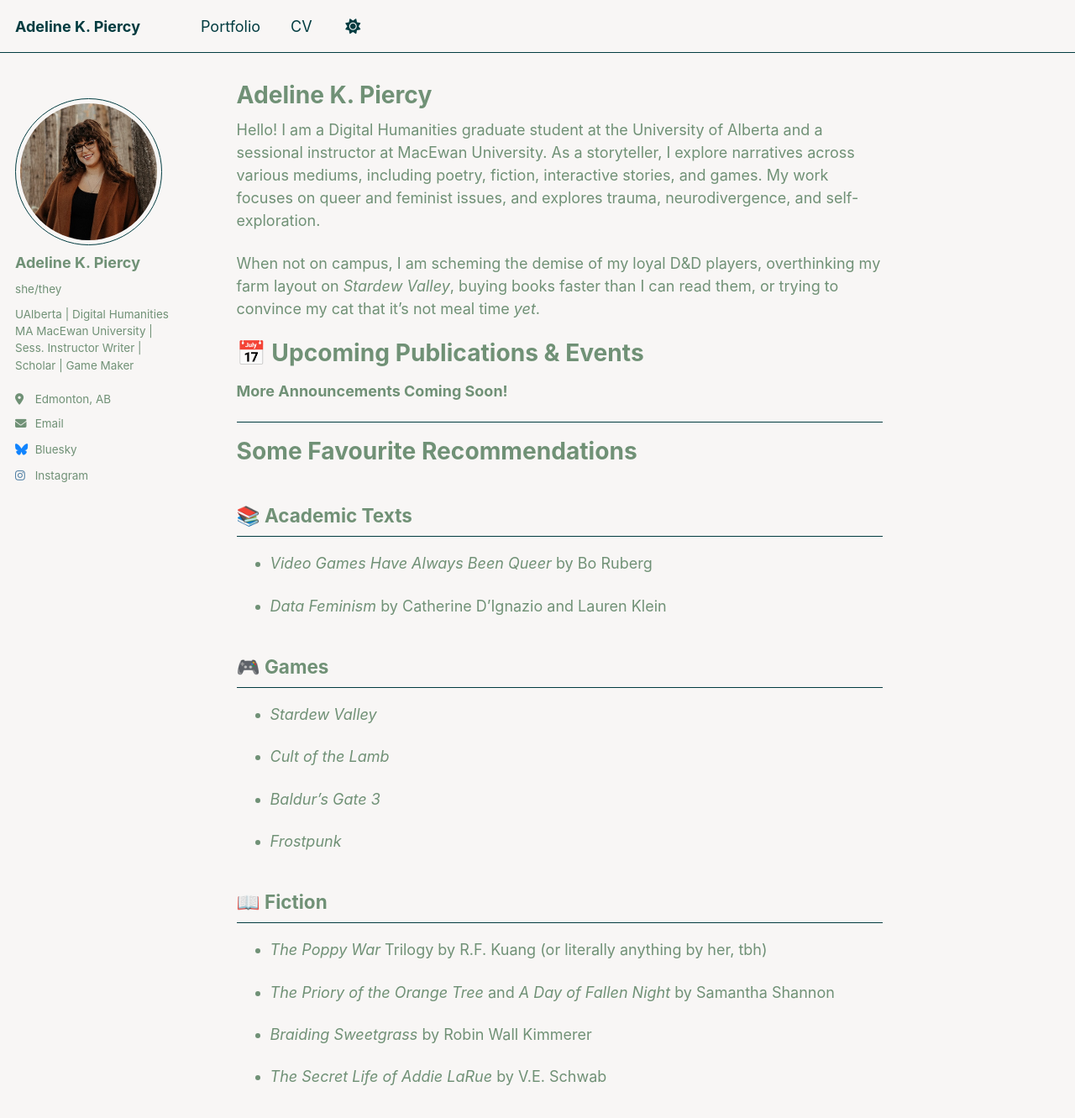
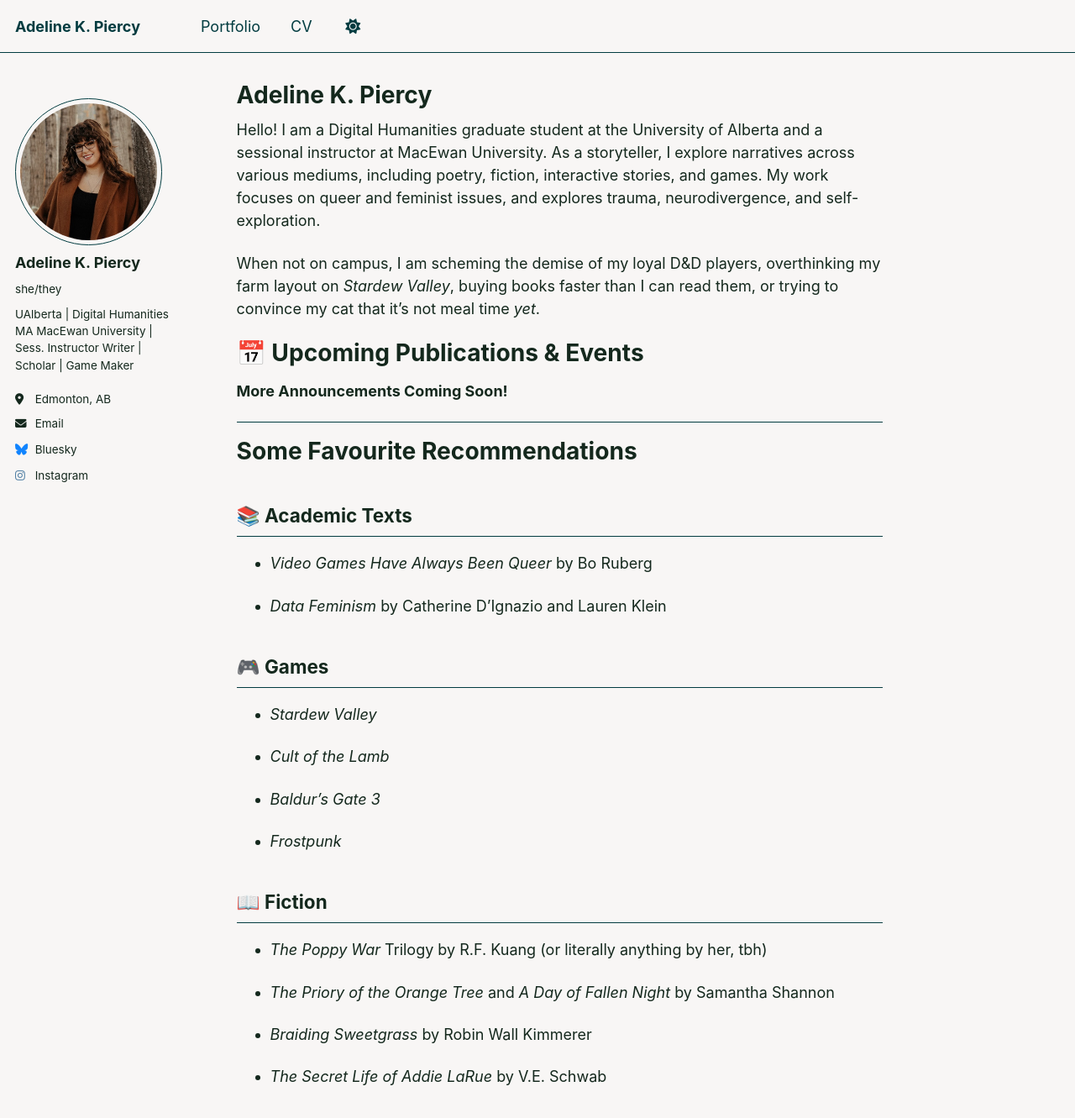
Before and after one commit to akpiercy/me, a Jekyll site: the page built from _pages/about.md, in a window 1280 px wide and 1400 px high. Shown: the top 1331 px of the window at 84% size. Built offline with Jekyll 4.4.1, drawn with Linux system fonts in a browser that asks for light colours.

Commit message:
Update _default.scss

```diff
--- a/_sass/theme/_default.scss
+++ b/_sass/theme/_default.scss
@@ -38,7 +38,7 @@ $sidebar-screen-min-width   : 1024px;
     --global-link-color-visited         : #709176;
     --global-masthead-link-color        : #{$mid-green};
     --global-masthead-link-color-hover  : mix(#000, #{$green}, 25%);
-    --global-text-color                 : #{$green};
+    --global-text-color                 : #{$dark-green};
     --global-text-color-light           : #{$green};
     --global-thead-color                : #{$tangerine};
 }
```
